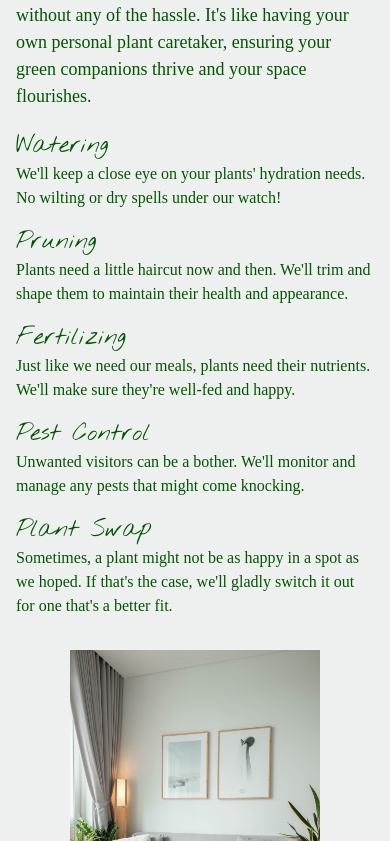
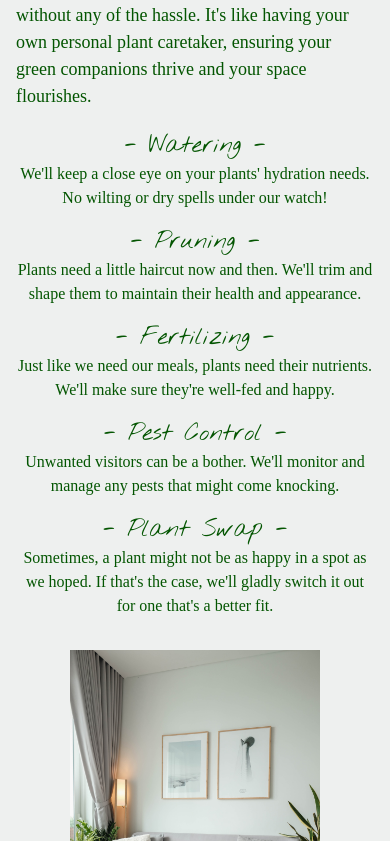
Before and after one commit to Patricie29/bleaf, a Next.js app: page / in a window 390 px wide. Shown: the part 923-1764 px from the top of the page. Built offline with nearby package versions, Linux system fonts and the light colour scheme.

Commit message:
emailjs changed

```diff
--- a/src/sections/Services.jsx
+++ b/src/sections/Services.jsx
@@ -23,27 +23,28 @@ const Services = () => {
                         </p>
 
                     </div>
-                    {/* MAINTANACE */}
+                    {/* MAINTENACE */}
                     <div className="flex flex-col md:flex-row mb-5 md:mb-[50px] md:pt-10 items-center md:gap-20" id="maintenance">
-                        <div className="flex flex-col gap-4 md:gap-9 mb-8 md:mb-0 md:w-[70%]">
+                        {/* <li className="text-2xl md:text-[32px] font-light md:pb-3 list-disc md:list-none">Watering</li> */}
+                        <div className="flex flex-col gap-4 md:gap-9 mb-8 md:mb-0 md:w-[70%] text-center md:text-left">
                             <div>
-                                <h3 className="text-2xl md:text-[32px] font-light md:pb-3">Watering</h3>
+                                <h3 className="text-2xl md:text-[32px] font-light md:pb-3"><span className="md:hidden">-</span> Watering <span className="md:hidden">-</span></h3>
                                 <p className="text-[16px] md:text-[18px]">We&apos;ll keep a close eye on your plants&apos; hydration needs. No wilting or dry spells under our watch!</p>
                             </div>
                             <div className="">
-                                <h3 className="text-2xl md:text-[32px] font-light md:pb-3">Pruning</h3>
+                                <h3 className="text-2xl md:text-[32px] font-light md:pb-3"><span className="md:hidden">-</span> Pruning <span className="md:hidden">-</span></h3>
                                 <p className="text-[16px] md:text-[18px]">Plants need a little haircut now and then. We&apos;ll trim and shape them to maintain their health and appearance.</p>
                             </div>
                             <div>
-                                <h3 className="text-2xl md:text-[32px] font-light md:pb-3">Fertilizing</h3>
+                                <h3 className="text-2xl md:text-[32px] font-light md:pb-3"><span className="md:hidden">-</span> Fertilizing <span className="md:hidden">-</span></h3>
                                 <p className="text-[16px] md:text-[18px]">Just like we need our meals, plants need their nutrients. We&apos;ll make sure they&apos;re well-fed and happy.</p>
                             </div>
                             <div>
-                                <h3 className="text-2xl md:text-[32px] font-light md:pb-3">Pest Control</h3>
+                                <h3 className="text-2xl md:text-[32px] font-light md:pb-3"><span className="md:hidden">-</span> Pest Control <span className="md:hidden">-</span></h3>
                                 <p className="text-[16px] md:text-[18px]"> Unwanted visitors can be a bother. We&apos;ll monitor and manage any pests that might come knocking.</p>
                             </div>
                             <div>
-                                <h3 className="text-2xl md:text-[32px] font-light md:pb-3">Plant Swap</h3>
+                                <h3 className="text-2xl md:text-[32px] font-light md:pb-3"><span className="md:hidden">-</span> Plant Swap <span className="md:hidden">-</span></h3>
                                 <p className="text-[16px] md:text-[18px]">Sometimes, a plant might not be as happy in a spot as we hoped. If that&apos;s the case, we&apos;ll gladly switch it out for one that&apos;s a better fit.</p>
                             </div>
                         </div>
@@ -54,9 +55,9 @@ const Services = () => {
                 </section>
 
                 {/* SHORT TERM */}
-                <section className="flex flex-col md:flex-row-reverse items-center relative mt-10 md:mt-0">
+                <section className="flex flex-col md:flex-row-reverse items-center relative mt-2 md:mt-0">
                     {/* Green line */}
-                    <div className="bg-secondary-green h-5 absolute -top-8 md:top-8 z-[-10] w-[100vw] left-[50%] transform -translate-x-[50%]" />
+                    <div className="bg-secondary-green h-5 absolute -top-20 md:top-8 z-[-10] w-[100vw] left-[50%] transform -translate-x-[50%]" />
                     <div className="w-full md:w-1/2 mb-6 md:mb-0 pl-4">
                         <h3 className="text-2xl md:text-[32px] font-semibold mb-2 md:mb-8">Short Term Plant Rental</h3>
                         <p>
```
